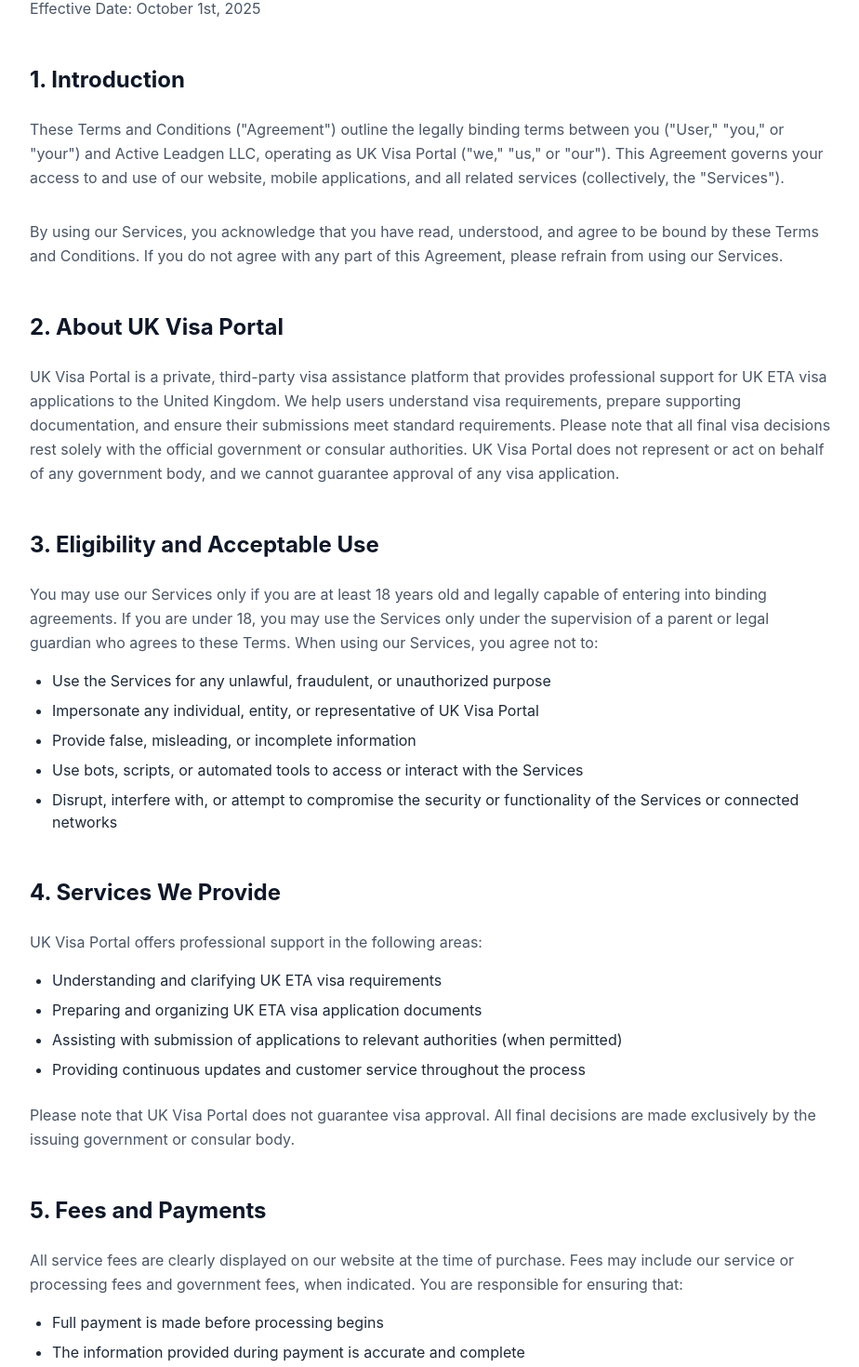
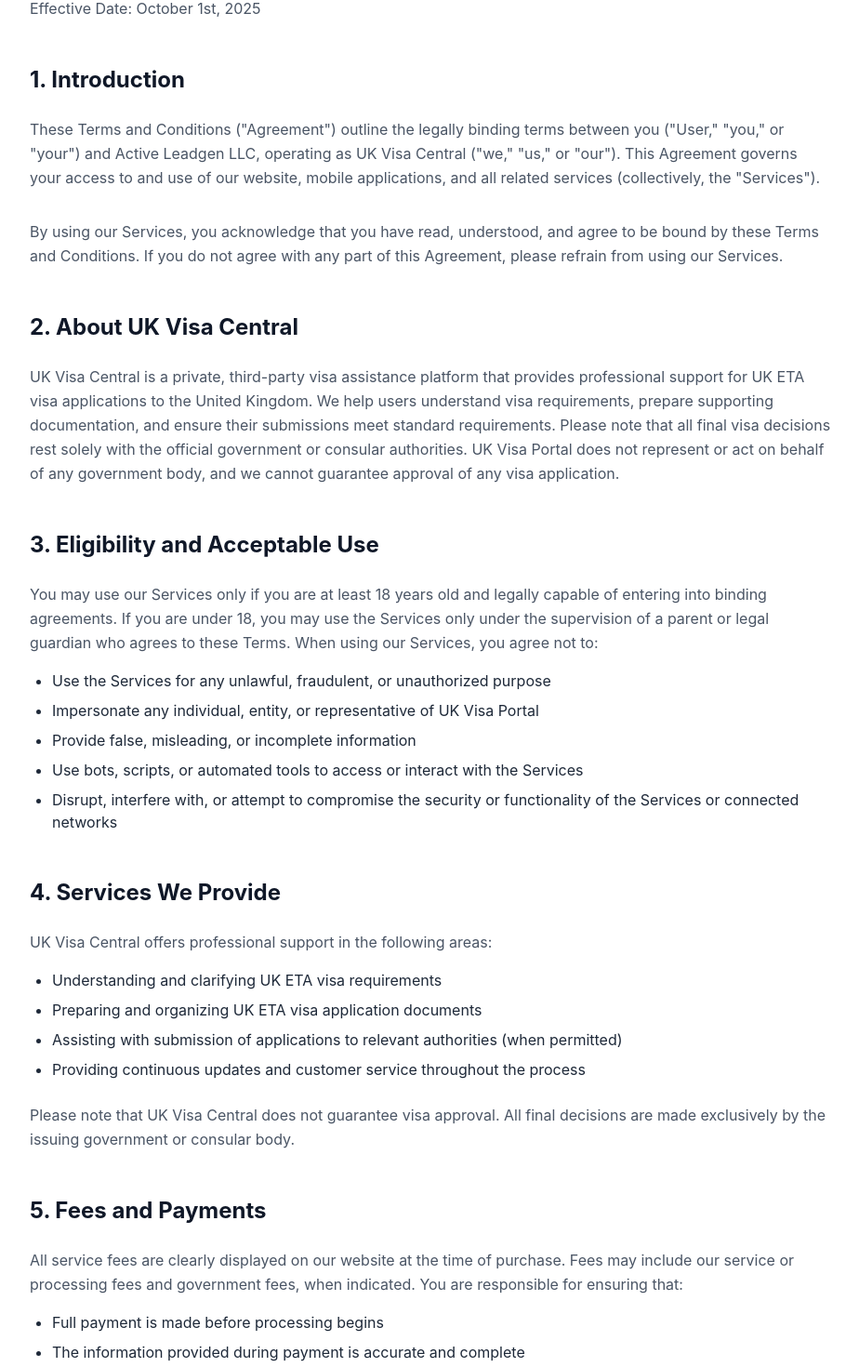
Before and after one commit to dayronleadtech/uktest, a React (Vite) app: page /terms-conditions in a window 1280 px wide. Shown: the part 420-1890 px from the top of the page at 93% size, without its empty margins (176-1100 px from the left). Built offline with nearby package versions, Linux system fonts and the light colour scheme.

Commit message:
Changed UK Visas Portal to Uk Visa Central

```diff
--- a/index.html
+++ b/index.html
@@ -10,7 +10,7 @@
       name="description"
       content="Apply for your UK Electronic Travel Authorization (ETA) online. Fast, secure visa application portal with step-by-step guidance."
     />
-    <title>UK Visa Portal</title>
+    <title>UK Visa Central</title>
 
     <link rel="icon" type="image/svg+xml" href="/assets/images/favicon/favicon.svg" />
     <link rel="icon" type="image/x-icon" href="/assets/images/favicon/favicon.ico" />
--- a/src/components/layout/Navbar.tsx
+++ b/src/components/layout/Navbar.tsx
@@ -32,7 +32,7 @@
           >
             <img
               src={logo}
-              alt="UK Visa Portal"
+              alt="UK Visa Central"
               className="w-auto"
               width="500"
               height="79"
--- a/src/locales/en/common.ts
+++ b/src/locales/en/common.ts
@@ -1,5 +1,5 @@
 export const enCommon = {
-  brand: 'UK Visa Portal',
+  brand: 'UK Visa Central',
   navigation: {
     home: 'Home',
     apply: 'Get my visa',
--- a/src/locales/en/home.ts
+++ b/src/locales/en/home.ts
@@ -35,7 +35,7 @@
     ],
   },
   whyUse: {
-    title: 'Why use UK Visa Portal?',
+    title: 'Why use UK Visa Central?',
     subtitle: 'We handle the details so your application goes through first time.',
     applyingOwn: {
       title: 'Applying on your own',
@@ -48,7 +48,7 @@
       ],
     },
     withPortal: {
-      title: 'With UK Visa Portal',
+      title: 'With UK Visa Central',
       items: [
         {
           highlight: 'Accuracy check',
@@ -75,7 +75,7 @@
     cta: 'Apply Now',
     disclaimer: 'Service fee applies · Full breakdown shown before payment',
     independentNotice:
-      'UK Visa Portal is an independent assistance service. Not affiliated with the UK Government.',
+      'UK Visa Central is an independent assistance service. Not affiliated with the UK Government.',
   },
   process: {
     title: 'Our Application Process',
--- a/src/routes/PrivacyPolicyPage.tsx
+++ b/src/routes/PrivacyPolicyPage.tsx
@@ -28,7 +28,7 @@
               </h2>
               <p className="text-sm md:text-base text-gray-600 leading-relaxed mb-8">
                 This Privacy Policy describes how Active Leadgen LLC, operating
-                under the brand name UK Visa Portal (&quot;UK Visa Portal,&quot;
+                under the brand name UK Visa Central (&quot;UK Visa Central,&quot;
                 &quot;we,&quot; &quot;our,&quot; or &quot;us&quot;), collects,
                 uses, discloses, and protects the personal data of users who
                 interact with our website, mobile applications, and related
@@ -53,7 +53,7 @@
               </p>
               <ul className="list-disc pl-6 mb-6 space-y-2">
                 <li>Contact us with questions or support inquiries</li>
-                <li>Register an account on UK Visa Portal</li>
+                <li>Register an account on UK Visa Central</li>
                 <li>Apply for a visa or other travel documentation</li>
                 <li>Subscribe to newsletters or marketing communications</li>
                 <li>
--- a/src/routes/TermsConditionsPage.tsx
+++ b/src/routes/TermsConditionsPage.tsx
@@ -30,7 +30,7 @@
           <p className="text-sm md:text-base text-gray-600 leading-relaxed mb-8">
             These Terms and Conditions ("Agreement") outline the legally binding
             terms between you ("User," "you," or "your") and Active Leadgen LLC,
-            operating as UK Visa Portal ("we," "us," or "our"). This Agreement
+            operating as UK Visa Central ("we," "us," or "our"). This Agreement
             governs your access to and use of our website, mobile applications,
             and all related services (collectively, the "Services").
           </p>
@@ -41,10 +41,10 @@
             from using our Services.
           </p>
           <h2 className="text-xl md:text-2xl font-bold text-2xl font-bold text-gray-900 mt-12 mb-6">
-            2. About UK Visa Portal
+            2. About UK Visa Central
           </h2>
           <p className="text-sm md:text-base text-gray-600 leading-relaxed mb-6">
-            UK Visa Portal is a private, third-party visa assistance platform
+            UK Visa Central is a private, third-party visa assistance platform
             that provides professional support for UK ETA visa applications to
             the United Kingdom. We help users understand visa requirements,
             prepare supporting documentation, and ensure their submissions meet
@@ -96,7 +96,7 @@
             4. Services We Provide
           </h2>
           <p className="text-sm md:text-base text-gray-600 leading-relaxed mb-4">
-            UK Visa Portal offers professional support in the following areas:
+            UK Visa Central offers professional support in the following areas:
           </p>
           <ul className="list-disc pl-6 mb-6 space-y-2">
             <li>
@@ -121,7 +121,7 @@
             </li>
           </ul>
           <p className="text-sm md:text-base text-gray-600 leading-relaxed mb-6">
-            Please note that UK Visa Portal does not guarantee visa approval.
+            Please note that UK Visa Central does not guarantee visa approval.
             All final decisions are made exclusively by the issuing government
             or consular body.
           </p>
@@ -253,7 +253,7 @@
             You are solely responsible for the accuracy of all data and
             documents submitted through our Services. Submitting false,
             incorrect, or incomplete information may result in delays or
-            rejection of your visa application. UK Visa Portal shall not be held
+            rejection of your visa application. UK Visa Central shall not be held
             liable for errors, delays, or rejections resulting from inaccurate
             information provided by users.
           </p>
@@ -272,7 +272,7 @@
             9. Intellectual Property
           </h2>
           <p className="text-sm md:text-base text-gray-600 leading-relaxed mb-6">
-            All content available on the UK Visa Portal website and applications
+            All content available on the UK Visa Central website and applications
             — including text, graphics, logos, icons, software, and layout
             design — is the intellectual property of Active Leadgen LLC or its
             licensors. You may not reproduce, modify, distribute, or use this
```
